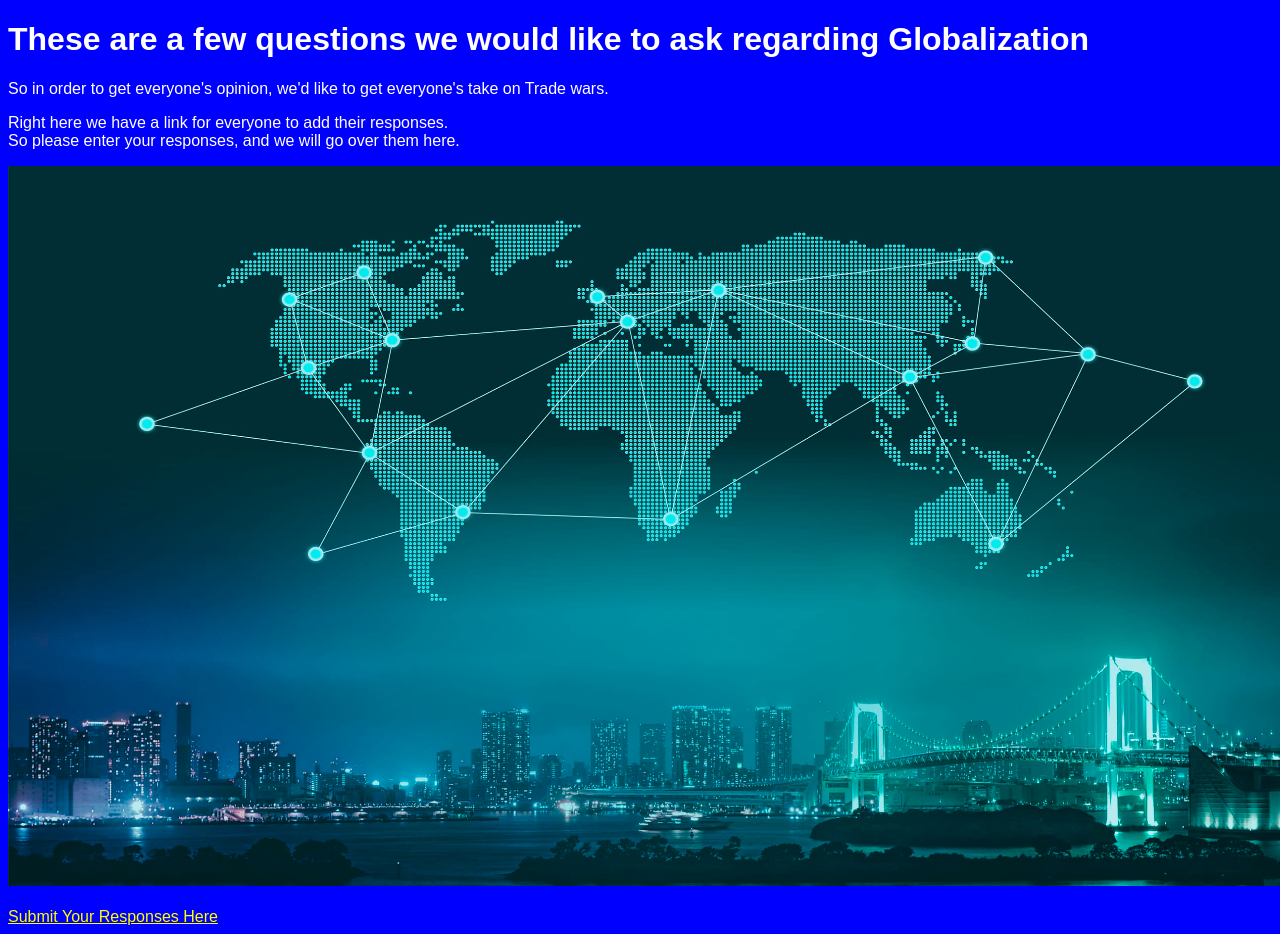
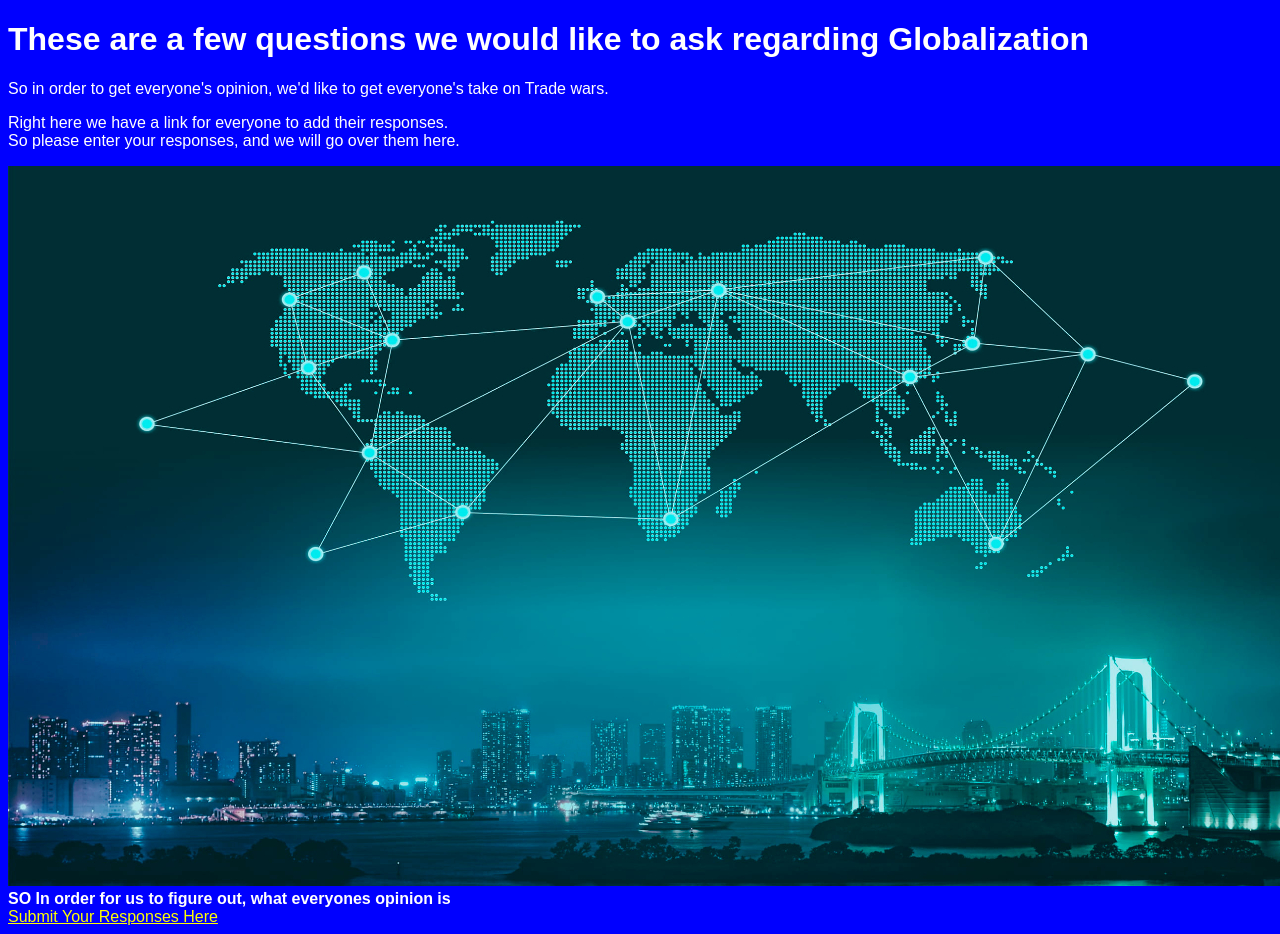
Before and after one commit to mxk230065/IMSGroup6, a plain HTML site: page index.html in a window 1280 px wide. Drawn offline with Linux system fonts and the light colour scheme.

Commit message:
Update index.html

```diff
--- a/index.html
+++ b/index.html
@@ -13,6 +13,8 @@
     </p>
     <img src="IMS.jpg">
 
+    <b> SO In order for us to figure out, what everyones opinion is</b>
+
     <a href="https://forms.gle/3aZ7VPRa9ZTPrQrF7" style="color:yellow;"><br>Submit Your Responses Here</a>
 </body>
 </html>
```
